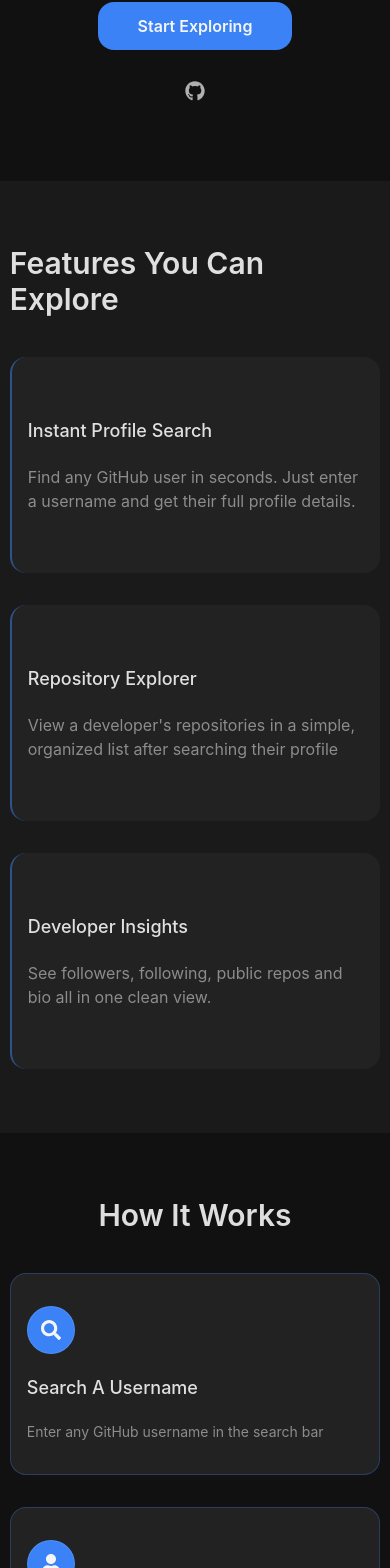
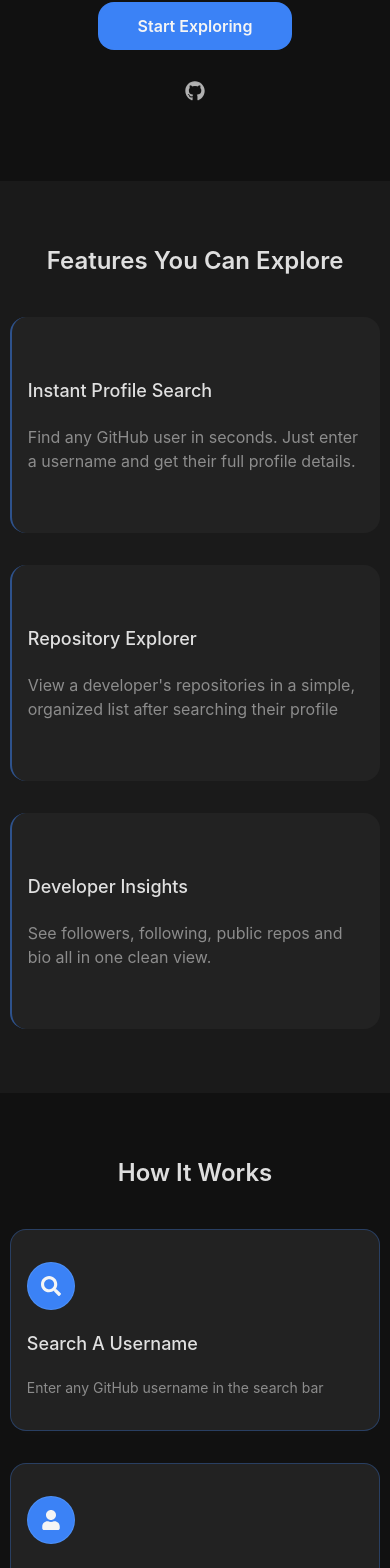
Before and after one commit to Chiemezie-Uchenwoke/github-explorer, a React (Vite) app: page / in a window 390 px wide. Shown: the part 413-1981 px from the top of the page. Built offline with nearby package versions, Linux system fonts and the light colour scheme.

Commit message:
Fix: Update all section heading sizes

```diff
--- a/src/components/HomePage/Explore.tsx
+++ b/src/components/HomePage/Explore.tsx
@@ -3,7 +3,7 @@ import { Link } from "react-router";
 const Explore = () => {
     return (
         <div className="flex flex-col gap-8 lg:gap-12 items-center bg-secondary py-16 lg:py-20">
-            <h2 className="text-center text-text-primary/90 text-3xl lg:text-4xl capitalize font-semibold">
+            <h2 className="text-center text-text-primary/90 text-2xl lg:text-4xl capitalize font-semibold">
                 Ready to explore GitHub?
             </h2>
 
--- a/src/components/HomePage/Features.tsx
+++ b/src/components/HomePage/Features.tsx
@@ -5,7 +5,7 @@ const Features = () => {
     return (
         <section className="bg-secondary">
             <div className="w-19/20 lg:w-9/10 max-w-7xl mx-auto flex flex-col gap-10 lg:gap-14 items-center py-16 lg:py-20">
-                <h2 className="text-text-primary/90 font-semibold text-3xl capitalize">Features you can explore</h2>
+                <h2 className="text-text-primary/90 font-semibold text-2xl lg:text-3xl capitalize text-center">Features you can explore</h2>
 
                 <div className="grid grid-cols-1 min-[750px]:grid-cols-3 gap-8">
                     {
--- a/src/components/HomePage/HowItWorks.tsx
+++ b/src/components/HomePage/HowItWorks.tsx
@@ -4,7 +4,7 @@ import howItWorksData from "../../data/howItworksData";
 const HowItWorks = () => {
     return (
         <section className="w-19/20 lg:w-9/10 max-w-7xl mx-auto flex flex-col gap-10 lg:gap-14 items-center py-16 lg:py-20">
-            <h2 className="text-text-primary/90 font-semibold text-3xl capitalize">How It Works</h2>
+            <h2 className="text-text-primary/90 font-semibold text-2xl lg:text-3xl text-center capitalize">How It Works</h2>
 
             <div className="grid grid-cols-1 min-[750px]:grid-cols-3 gap-8 w-full">
                 {
```
Also changed, not shown: 1 other file (tests, documents, lock files or other folders).
